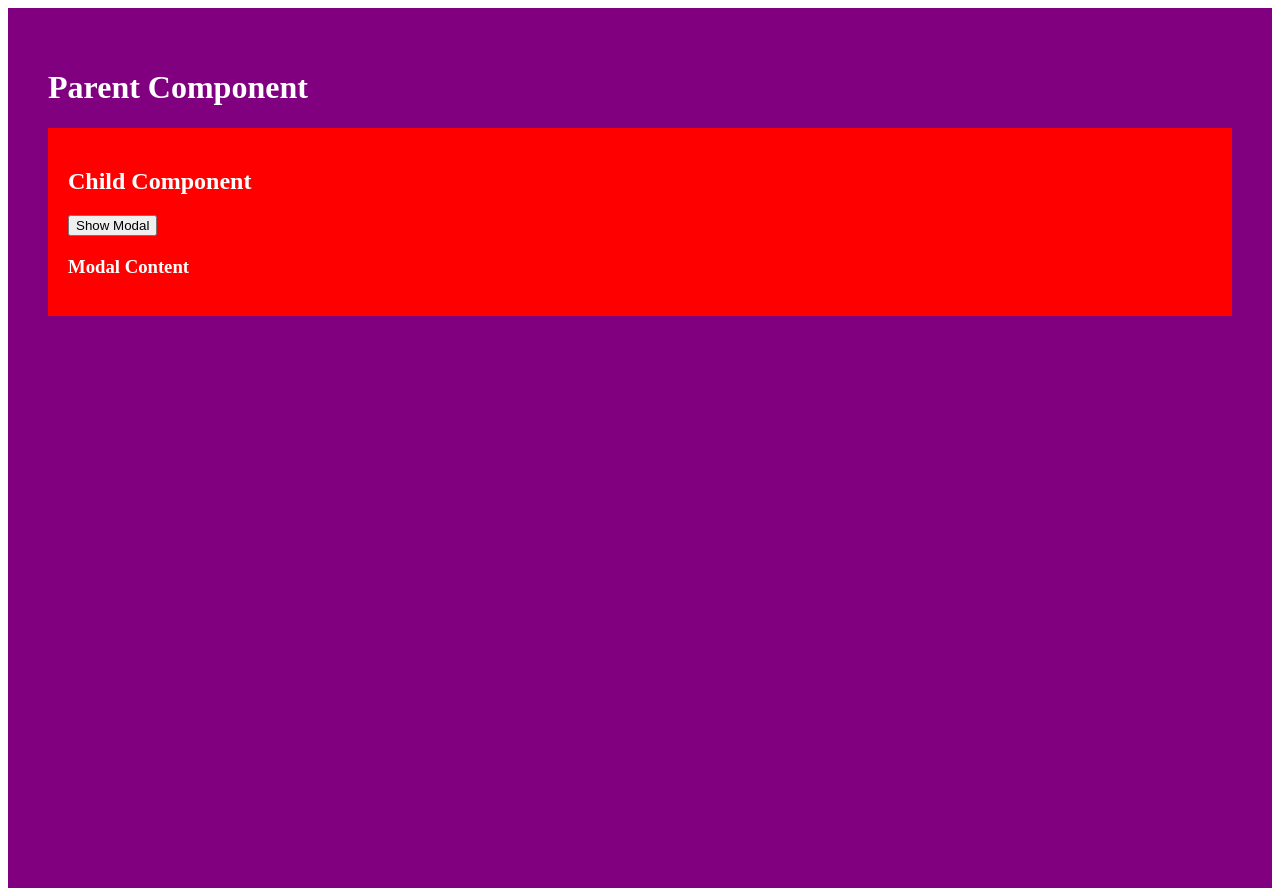
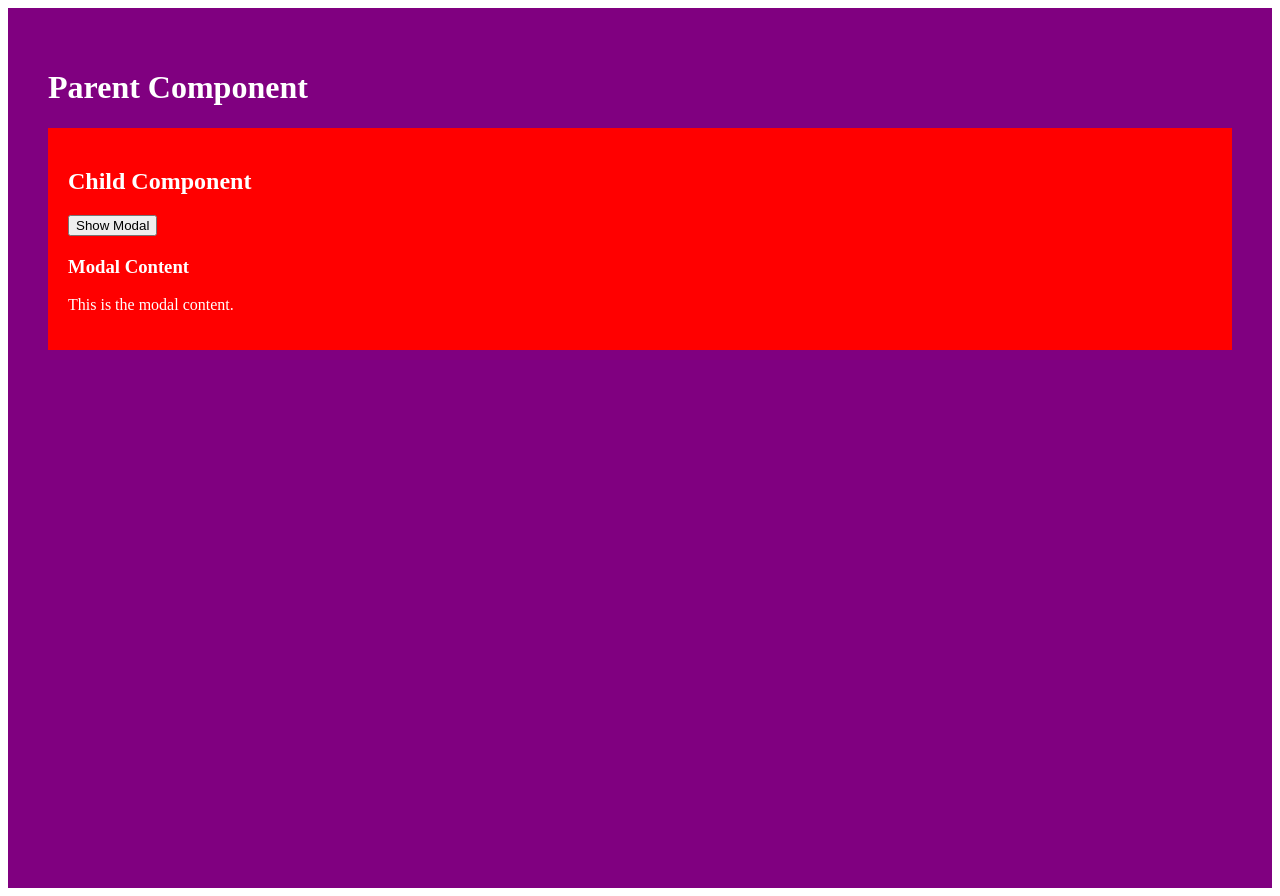
Before and after one commit to acciojob/lift-state-up-1-SAHILDWIVEDI1232, a React app: page / in a window 1280 px wide. Both pictures are taken after a click on the button "Show Modal". Built offline with nearby package versions, Linux system fonts and the light colour scheme.

Commit message:
Update Child.jsx

```diff
--- a/src/components/Child.jsx
+++ b/src/components/Child.jsx
@@ -18,7 +18,7 @@ function Child({ showModal, setShowModal }) {
       {showModal && (
         <div style={{ marginTop: "20px" }}>
           <h3>Modal Content</h3>
-
+     <p>This is the modal content.</p>
         </div>
       )}
     </div>
```
